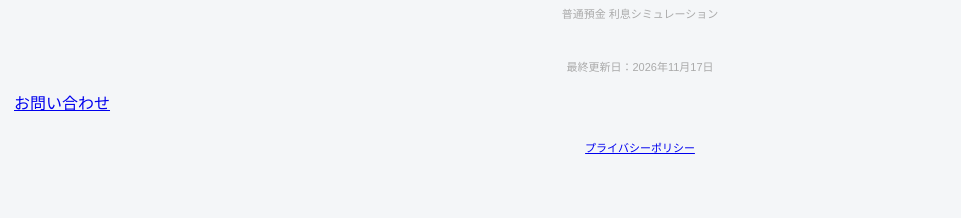
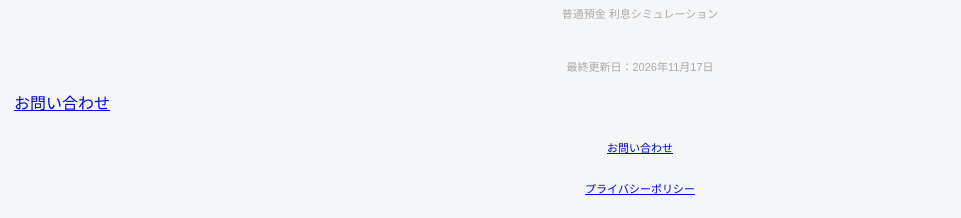
Before and after one commit to kirokugirl-lang/2026.11.17kinri, a plain HTML site: page index.html in a window 1280 px wide. Shown: the part 800-1018 px from the top of the page, without its empty margins (0-961 px from the left). Drawn offline with Linux system fonts and the light colour scheme.

Commit message:
Update index.html

```diff
--- a/index.html
+++ b/index.html
@@ -817,6 +817,7 @@ function calculate() {
 
   <p><a href="contact.html">お問い合わせ</a></p><footer>
 
+<p><a href="contact.html">お問い合わせ</a></p><footer>
   <a href="/privacy.html">プライバシーポリシー</a>
 </footer><section style="max-width:600px; margin:30px auto; padding:16px; line-height:1.8; text-align:left;">
   <h2>このツールでできること</h2>
```
